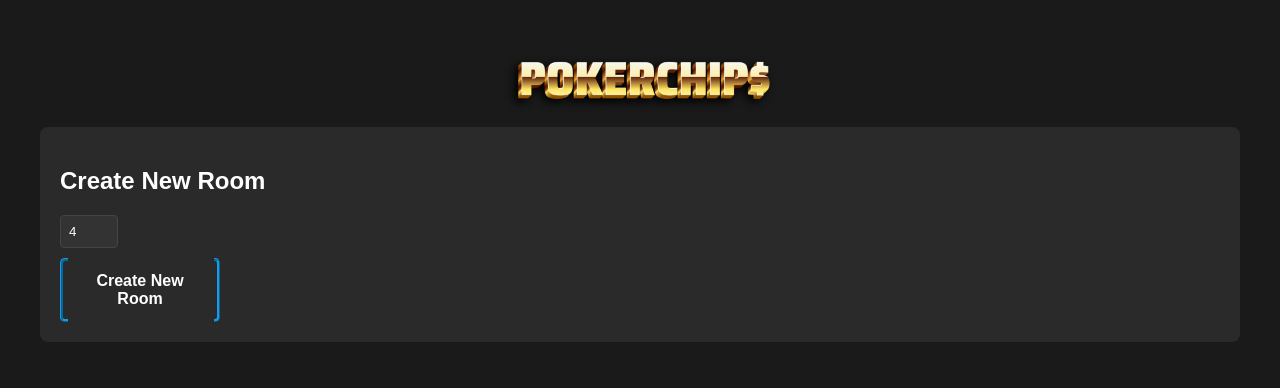
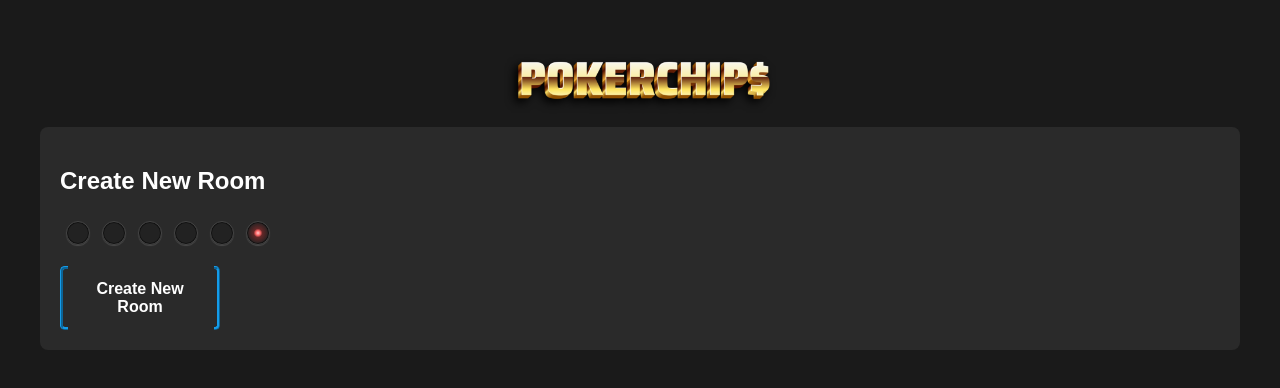
Before and after one commit to w3rr0/poker-chips-api, a React (Vite) app in the folder front/: page /create-room in a window 1280 px wide. Shown: the top 388 px of the page. Built offline with nearby package versions, Linux system fonts and the light colour scheme.

Commit message:
change max players input

```diff
--- a/front/src/components/CreateRoom.jsx
+++ b/front/src/components/CreateRoom.jsx
@@ -1,11 +1,12 @@
 import React, {useEffect, useRef, useState} from "react";
 import {useLocation, useNavigate} from "react-router-dom";
 import Button from "./Button.jsx";
+import RadioButtons from "./RadioButtons.jsx";
 
 
 const CreateRoom = () => {
     const navigate = useNavigate()
-    const [maxPlayers, setMaxPlayers] = useState(4)
+    const [maxPlayers, setMaxPlayers] = useState(8)
     const playerId = useRef(localStorage.getItem('playerId') || crypto.randomUUID()).current
     const { state } = useLocation()
     const { username } = state || {}
@@ -38,15 +39,8 @@ const CreateRoom = () => {
 
             <div className="section">
                 <h2>Create New Room</h2>
-                <div className="input-group">
-                    <input
-                        type="number"
-                        min="2"
-                        max="8"
-                        value={maxPlayers}
-                        onChange={(e) => setMaxPlayers(Math.max(2, Math.min(8, e.target.valueAsNumber)))}
-                    />
-                </div>
+                <RadioButtons selectedValue={maxPlayers} onChange={setMaxPlayers} />
+                <div className="gap15"/>
                 <Button caption={"Create New Room"} onClick={createNewRoom}></Button>
             </div>
         </div>
--- /dev/null
+++ b/front/src/components/RadioButtons.jsx
@@ -0,0 +1,96 @@
+import React from 'react';
+import styled from 'styled-components';
+
+const Radio = ({ selectedValue, onChange }) => {
+    const handleChange = (event) => {
+        const valueString = event.target.value;
+        const valueInt = parseInt(valueString, 10)
+        onChange(valueInt);
+    }
+
+  return (
+    <StyledWrapper>
+      <div className="radio-input">
+        <input checked={selectedValue === 3} onChange={handleChange} className="input green" type="radio" name="radio" value={3} />
+        <input checked={selectedValue === 4} onChange={handleChange} className="input green" type="radio" name="radio" value={4} />
+        <input checked={selectedValue === 5} onChange={handleChange} className="input yellow" type="radio" name="radio" value={5} />
+        <input checked={selectedValue === 6} onChange={handleChange} className="input yellow" type="radio" name="radio" value={6} />
+        <input checked={selectedValue === 7} onChange={handleChange} className="input red" type="radio" name="radio" value={7} />
+        <input checked={selectedValue === 8} onChange={handleChange} className="input red" type="radio" name="radio" value={8} />
+      </div>
+    </StyledWrapper>
+  );
+}
+
+const StyledWrapper = styled.div`
+  .input {
+    -webkit-appearance: none;
+    margin: 6px;
+    width: 24px;
+    height: 24px;
+    border-radius: 12px;
+    cursor: pointer;
+    vertical-align: middle;
+    box-shadow: hsla(0, 0%, 100%, 0.15) 0 1px 1px,
+      inset hsla(0, 0%, 0%, 0.5) 0 0 0 1px;
+    background-color: hsla(0, 0%, 0%, 0.2);
+    background-repeat: no-repeat;
+    -webkit-transition: background-position 0.15s cubic-bezier(0.8, 0, 1, 1),
+      -webkit-transform 0.25s cubic-bezier(0.8, 0, 1, 1);
+    outline: none;
+  }
+
+  .input.green {
+    background-image: -webkit-radial-gradient(
+      hsla(118, 100%, 90%, 1) 0%,
+      hsla(118, 100%, 70%, 1) 15%,
+      hsla(118, 100%, 60%, 0.3) 28%,
+      hsla(118, 100%, 30%, 0) 70%
+    );
+  }
+
+  .input.yellow {
+    background-image: -webkit-radial-gradient(
+      hsla(50, 100%, 90%, 1) 0%,
+      hsla(50, 100%, 70%, 1) 15%,
+      hsla(50, 100%, 60%, 0.3) 28%,
+      hsla(50, 100%, 30%, 0) 70%
+    );
+  }
+
+  .input.red {
+    background-image: -webkit-radial-gradient(
+      hsla(0, 100%, 90%, 1) 0%,
+      hsla(0, 100%, 70%, 1) 15%,
+      hsla(0, 100%, 60%, 0.3) 28%,
+      hsla(0, 100%, 30%, 0) 70%
+    );
+  }
+
+  .input:checked {
+    -webkit-transition: background-position 0.2s 0.15s cubic-bezier(0, 0, 0.2, 1),
+      -webkit-transform 0.25s cubic-bezier(0, 0, 0.2, 1);
+  }
+
+  .input:active {
+    -webkit-transform: scale(1.5);
+    -webkit-transition: -webkit-transform 0.1s cubic-bezier(0, 0, 0.2, 1);
+  }
+
+  /* The up/down direction logic */
+
+  .input,
+  .input:active {
+    background-position: 24px 0;
+  }
+
+  .input:checked {
+    background-position: 0 0;
+  }
+
+  .input:checked ~ .input,
+  .input:checked ~ .input:active {
+    background-position: -24px 0;
+  }`;
+
+export default Radio;
```
